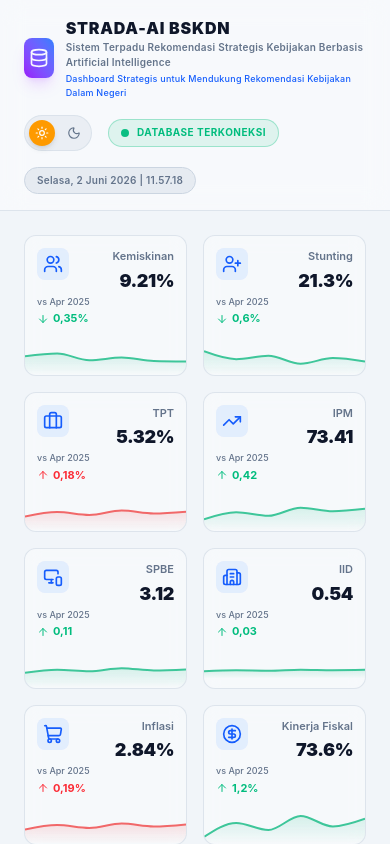
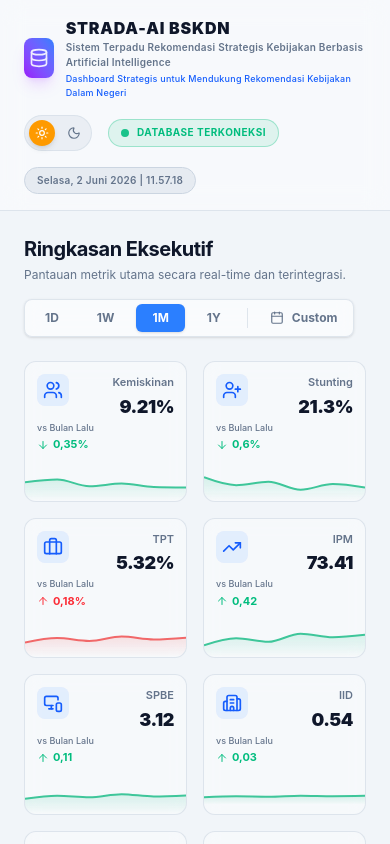
Before and after one commit to febry22/visual-kemendagri-demo, a React (Vite) app: page / in a window 390 px wide. Shown: the top 844 px of the page. Built offline with nearby package versions, Linux system fonts and the light colour scheme.

Commit message:
feat: implement dynamic time range filtering with custom date picker support

```diff
--- a/src/App.tsx
+++ b/src/App.tsx
@@ -10,7 +10,7 @@
 import { AiInsights } from './components/AiInsights';
 import { BottomDashboardRow } from './components/BottomDashboardRow';
 import { IntegratedDataFilter } from './components/IntegratedDataFilter';
-import { Database, ShieldAlert, Sun, Moon } from 'lucide-react';
+import { Database, ShieldAlert, Sun, Moon, Calendar } from 'lucide-react';
 function App() {
   const [time, setTime] = useState<string>('');
   const [theme, setTheme] = useState<'dark' | 'light'>(() => {
@@ -21,6 +21,10 @@
   const [activeProvince, setActiveProvince] = useState<string | null>(null);
   const [mapColorDark, setMapColorDark] = useState<string>('#6366f1'); // Default dark
   const [mapColorLight, setMapColorLight] = useState<string>('#f97316'); // Default light
+  const [timeRange, setTimeRange] = useState<string>('1M'); // Default 1 Month
+  const [isDatePickerOpen, setIsDatePickerOpen] = useState<boolean>(false);
+  const [customStartDate, setCustomStartDate] = useState<string>('');
+  const [customEndDate, setCustomEndDate] = useState<string>('');
 
   useEffect(() => {
     const updateTime = () => {
@@ -122,8 +126,83 @@
       {/* Main Responsive Grid Layout */}
       <main className="flex-1 p-6 flex flex-col gap-6 w-full mx-auto">
 
+        {/* Dashboard Header & Time Filter */}
+        <div className="flex flex-col md:flex-row md:items-end justify-between gap-4 w-full relative z-[60]">
+          <div>
+            <h2 className="text-xl font-bold text-brand-text tracking-tight">Ringkasan Eksekutif</h2>
+            <p className="text-xs text-brand-textMuted mt-1">Pantauan metrik utama secara real-time dan terintegrasi.</p>
+          </div>
+
+          <div className="flex items-center gap-1.5 bg-brand-card/60 backdrop-blur-sm p-1 rounded-lg border border-brand-border/60 shadow-sm w-fit">
+            {['1D', '1W', '1M', '1Y'].map((range) => (
+              <button
+                key={range}
+                onClick={() => setTimeRange(range)}
+                className={`px-4 py-1.5 text-xs font-bold rounded-md transition-all cursor-pointer ${
+                  timeRange === range
+                    ? 'bg-blue-500 text-white shadow-sm'
+                    : 'text-brand-textMuted hover:text-brand-text hover:bg-brand-border/30'
+                }`}
+              >
+                {range}
+              </button>
+            ))}
+            <div className="w-px h-5 bg-brand-border/60 mx-1"></div>
+
+            <div className="relative">
+              <button
+                onClick={() => {
+                  setTimeRange('custom');
+                  setIsDatePickerOpen(!isDatePickerOpen);
+                }}
+                className={`flex items-center gap-2 px-3 py-1.5 text-xs font-bold rounded-md transition-all cursor-pointer ${
+                  timeRange === 'custom' || isDatePickerOpen
+                    ? 'bg-amber-500 text-white shadow-sm'
+                    : 'text-brand-textMuted hover:text-brand-text hover:bg-brand-border/30'
+                }`}
+              >
+                <Calendar className="w-3.5 h-3.5" />
+                <span>Custom</span>
+              </button>
+
+              {/* Custom Date Range Picker Popover */}
+              {isDatePickerOpen && (
+                <div className="absolute top-full mt-2 right-0 w-72 bg-brand-card/95 backdrop-blur-xl border border-brand-border rounded-xl shadow-2xl p-4 z-[70] animate-in slide-in-from-top-2 fade-in duration-200">
+                  <h4 className="text-xs font-bold uppercase tracking-wider text-brand-text mb-3">Pilih Rentang Waktu</h4>
+                  <div className="flex flex-col gap-3">
+                    <div className="flex flex-col gap-1.5">
+                      <label className="text-[10px] font-semibold text-brand-textMuted uppercase">Mulai Tanggal</label>
+                      <input
+                        type="date"
+                        value={customStartDate}
+                        onChange={(e) => setCustomStartDate(e.target.value)}
+                        className="bg-brand-bg/50 border border-brand-border/80 text-brand-text text-xs rounded-lg px-3 py-2 outline-none focus:border-amber-500 transition-colors"
+                      />
+                    </div>
+                    <div className="flex flex-col gap-1.5">
+                      <label className="text-[10px] font-semibold text-brand-textMuted uppercase">Sampai Tanggal</label>
+                      <input
+                        type="date"
+                        value={customEndDate}
+                        onChange={(e) => setCustomEndDate(e.target.value)}
+                        className="bg-brand-bg/50 border border-brand-border/80 text-brand-text text-xs rounded-lg px-3 py-2 outline-none focus:border-amber-500 transition-colors"
+                      />
+                    </div>
+                    <button
+                      onClick={() => setIsDatePickerOpen(false)}
+                      className="mt-2 w-full bg-amber-500 hover:bg-amber-600 text-white text-xs font-bold py-2 rounded-lg transition-colors shadow-lg shadow-amber-500/20 cursor-pointer"
+                    >
+                      Terapkan Filter
+                    </button>
+                  </div>
+                </div>
+              )}
+            </div>
+          </div>
+        </div>
+
         {/* Top Metrics Row */}
-        <TopMetricsRow activeProvince={activeProvince} />
+        <TopMetricsRow activeProvince={activeProvince} timeRange={timeRange} />
 
         <div className="grid grid-cols-1 xl:grid-cols-12 lg:grid-cols-4 gap-6 w-full">
           {/* Column 1: Left Widgets (Hidden temporarily) */}
--- a/src/components/TopMetricsRow.tsx
+++ b/src/components/TopMetricsRow.tsx
@@ -14,22 +14,36 @@
 
 interface TopMetricsRowProps {
   activeProvince: string | null;
+  timeRange?: string;
 }
 
-export function TopMetricsRow({ activeProvince }: TopMetricsRowProps) {
+export function TopMetricsRow({ activeProvince, timeRange = '1M' }: TopMetricsRowProps) {
   // Mock data changes based on selected province
   const isProv = activeProvince !== null;
   const modifier = isProv ? 0.8 : 1; // Change data roughly to show filtering
 
+  // Format period text based on timeRange
+  const getPeriodText = () => {
+    switch(timeRange) {
+      case '1D': return 'vs Kemarin';
+      case '1W': return 'vs Minggu Lalu';
+      case '1M': return 'vs Bulan Lalu';
+      case '1Y': return 'vs Tahun Lalu';
+      case 'custom': return 'vs Periode Sebelumnya';
+      default: return 'vs Bulan Lalu';
+    }
+  };
+  const periodText = getPeriodText();
+
   const metrics = [
-    { id: 'kemiskinan', title: 'Kemiskinan', value: (9.21 * modifier).toFixed(2) + '%', change: '-0,35%', isPositive: true, period: 'vs Apr 2025', icon: Users, data: [9.6, 9.8, 9.3, 9.5, 9.25, 9.21] },
-    { id: 'stunting', title: 'Stunting', value: (21.3 * modifier).toFixed(1) + '%', change: '-0,6%', isPositive: true, period: 'vs Apr 2025', icon: UserPlus, data: [22.2, 21.5, 21.8, 21.1, 21.6, 21.3] },
-    { id: 'tpt', title: 'TPT', value: (5.32 * modifier).toFixed(2) + '%', change: '+0,18%', isPositive: false, period: 'vs Apr 2025', icon: Briefcase, data: [5.0, 5.3, 5.1, 5.4, 5.2, 5.32] },
-    { id: 'ipm', title: 'IPM', value: (73.41 * (isProv ? 1.05 : 1)).toFixed(2), change: '+0,42', isPositive: true, period: 'vs Apr 2025', icon: TrendingUp, data: [72.5, 73.1, 72.8, 73.5, 73.2, 73.41] },
-    { id: 'spbe', title: 'SPBE', value: (3.12 * (isProv ? 1.1 : 1)).toFixed(2), change: '+0,11', isPositive: true, period: 'vs Apr 2025', icon: MonitorSmartphone, data: [2.9, 3.1, 3.0, 3.2, 3.05, 3.12] },
-    { id: 'iid', title: 'IID', value: (0.54 * modifier).toFixed(2), change: '+0,03', isPositive: true, period: 'vs Apr 2025', icon: Building2, data: [0.45, 0.51, 0.49, 0.55, 0.52, 0.54] },
-    { id: 'inflasi', title: 'Inflasi', value: (2.84 * modifier).toFixed(2) + '%', change: '+0,19%', isPositive: false, period: 'vs Apr 2025', icon: ShoppingCart, data: [2.5, 2.8, 2.6, 2.9, 2.7, 2.84] },
-    { id: 'fiskal', title: 'Kinerja Fiskal', value: (73.6 * (isProv ? 1.02 : 1)).toFixed(1) + '%', change: '+1,2%', isPositive: true, period: 'vs Apr 2025', icon: CircleDollarSign, data: [71, 73, 72, 74, 72.5, 73.6] },
+    { id: 'kemiskinan', title: 'Kemiskinan', value: (9.21 * modifier).toFixed(2) + '%', change: '-0,35%', isPositive: true, period: periodText, icon: Users, data: [9.6, 9.8, 9.3, 9.5, 9.25, 9.21] },
+    { id: 'stunting', title: 'Stunting', value: (21.3 * modifier).toFixed(1) + '%', change: '-0,6%', isPositive: true, period: periodText, icon: UserPlus, data: [22.2, 21.5, 21.8, 21.1, 21.6, 21.3] },
+    { id: 'tpt', title: 'TPT', value: (5.32 * modifier).toFixed(2) + '%', change: '+0,18%', isPositive: false, period: periodText, icon: Briefcase, data: [5.0, 5.3, 5.1, 5.4, 5.2, 5.32] },
+    { id: 'ipm', title: 'IPM', value: (73.41 * (isProv ? 1.05 : 1)).toFixed(2), change: '+0,42', isPositive: true, period: periodText, icon: TrendingUp, data: [72.5, 73.1, 72.8, 73.5, 73.2, 73.41] },
+    { id: 'spbe', title: 'SPBE', value: (3.12 * (isProv ? 1.1 : 1)).toFixed(2), change: '+0,11', isPositive: true, period: periodText, icon: MonitorSmartphone, data: [2.9, 3.1, 3.0, 3.2, 3.05, 3.12] },
+    { id: 'iid', title: 'IID', value: (0.54 * modifier).toFixed(2), change: '+0,03', isPositive: true, period: periodText, icon: Building2, data: [0.45, 0.51, 0.49, 0.55, 0.52, 0.54] },
+    { id: 'inflasi', title: 'Inflasi', value: (2.84 * modifier).toFixed(2) + '%', change: '+0,19%', isPositive: false, period: periodText, icon: ShoppingCart, data: [2.5, 2.8, 2.6, 2.9, 2.7, 2.84] },
+    { id: 'fiskal', title: 'Kinerja Fiskal', value: (73.6 * (isProv ? 1.02 : 1)).toFixed(1) + '%', change: '+1,2%', isPositive: true, period: periodText, icon: CircleDollarSign, data: [71, 73, 72, 74, 72.5, 73.6] },
   ];
 
   return (
```
